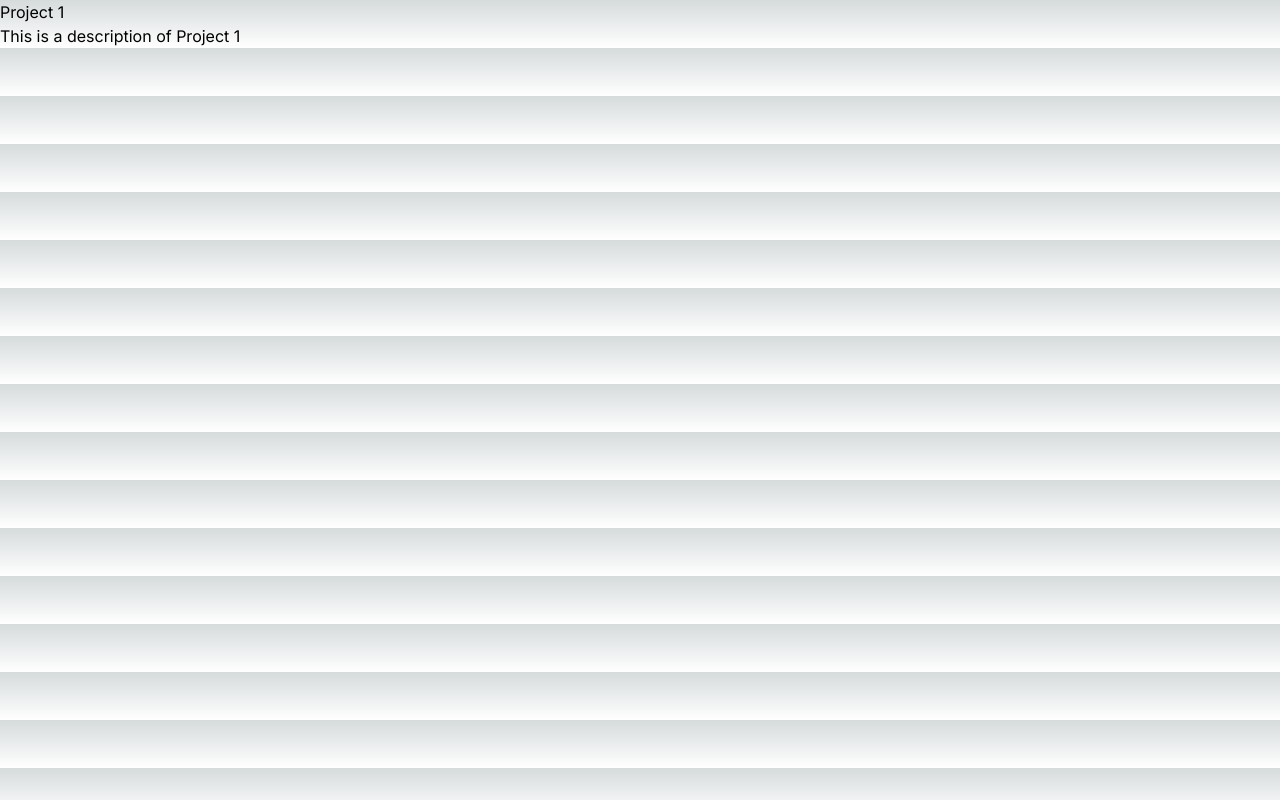
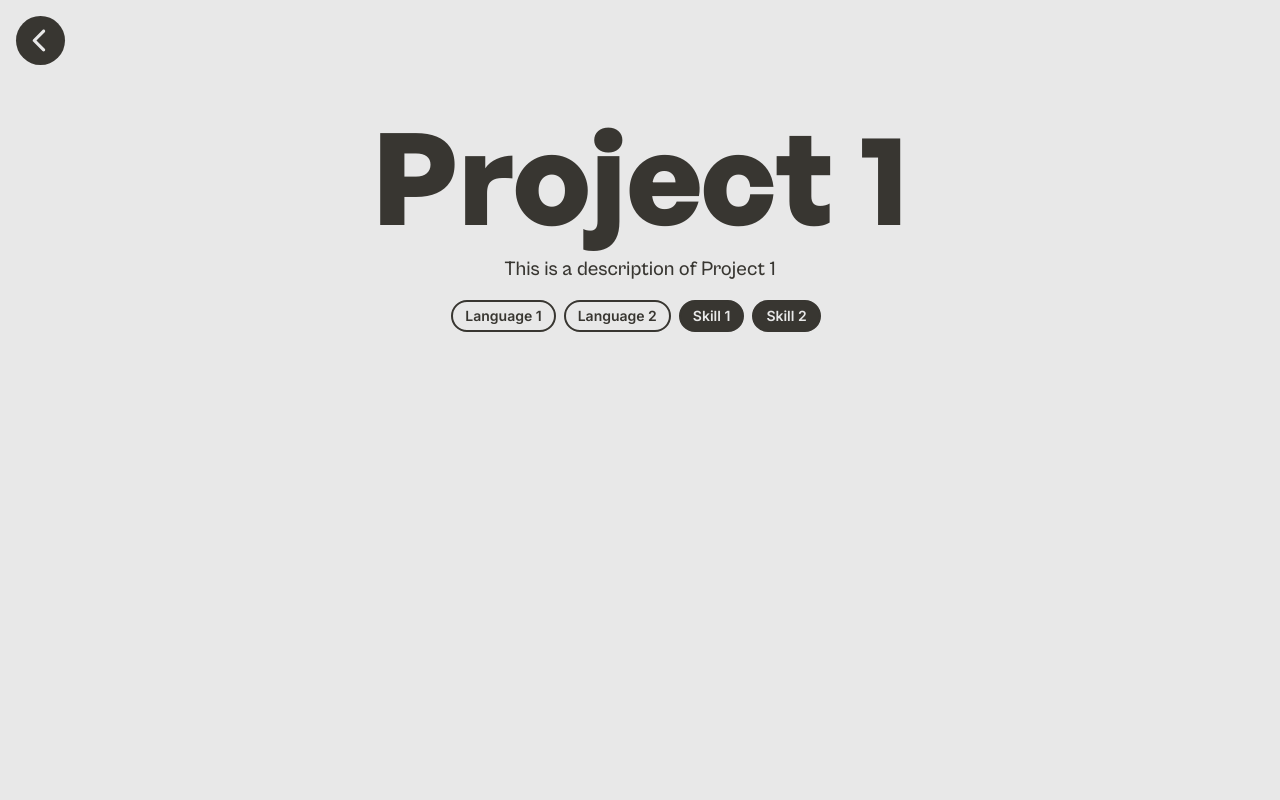
Before and after one commit to sam-uel-thomas/portfolio-site, a Next.js app: page /projects/1 in a window 1280 px wide. Built offline with nearby package versions, Linux system fonts and the light colour scheme.

Commit message:
feat: add backarrow, title and description to project page

```diff
--- /dev/null
+++ b/app/components/BackArrow.jsx
@@ -0,0 +1,12 @@
+import React from 'react';
+
+const BackArrow = ({ color = 'currentColor', size = '1em', ...props }) => (
+    <svg xmlns="http://www.w3.org/2000/svg" viewBox="0 0 320 512" width={size} height={size} {...props}>
+        <path
+            d="M9.4 233.4c-12.5 12.5-12.5 32.8 0 45.3l192 192c12.5 12.5 32.8 12.5 45.3 0s12.5-32.8 0-45.3L77.3 256 246.6 86.6c12.5-12.5 12.5-32.8 0-45.3s-32.8-12.5-45.3 0l-192 192z"
+            fill={color}
+        />
+    </svg>
+);
+
+export default BackArrow;
--- a/app/projects/[projectId]/page.jsx
+++ b/app/projects/[projectId]/page.jsx
@@ -1,16 +1,40 @@
+"use client"
+import React from 'react';
 import ProjectData from '../../data/ProjectData.json';
+import { useRouter } from 'next/navigation'
+import Image from 'next/image'
+import BackArrow from '../../components/BackArrow'
 
 export default function Page({ params }) {
     const project = ProjectData.find(project => project.id === params.projectId);
+    const router = useRouter();
 
     if (!project) {
         return <div>Project not found</div>
     }
 
     return (
-        <div>
-            <div>{project.title}</div>
-            <div>{project.description}</div>
+        <div className='bg-[#E8E8E8] cursor-default relative px-6 py-12 sm:px-12 sm:py-24 text-center justify-center h-screen'>
+            <button
+                onClick={() => router.back()}
+                className='absolute top-4 left-4 bg-[#383631] text-[#E8E8E8] rounded-full p-3'
+            >
+                <BackArrow color="#E8E8E8" size="25px"/>
+            </button>
+            <div className='z-10 flex flex-col'>
+                <div>
+                    <div className="text-[#383631] font-sans font-extrabold my-4 text-7xl sm:text-8xl md:text-9xl">{project.title}</div>
+                    <div className="text-[#383631] text-xl font-medium font-cabinet">{project.description}</div>
+                </div>
+                <div className='mt-4 flex flex-wrap w-full justify-center items-center'>
+                    {project.languages.map((language, index) => (
+                        <span key={index} className='inline-block border-2 border-[#383631] text-[#383631] bg-transparent rounded-full px-3 py-1 text-sm font-semibold mr-2 mb-2'>{language}</span>
+                    ))}
+                    {project.skills.map((skill, index) => (
+                        <span key={index} className='inline-block border-2 border-[#383631] text-[#E8E8E8] bg-[#383631] rounded-full px-3 py-1 text-sm font-semibold mr-2 mb-2'>{skill}</span>
+                    ))}
+                </div>
+            </div>
         </div>
     )
 }
```
